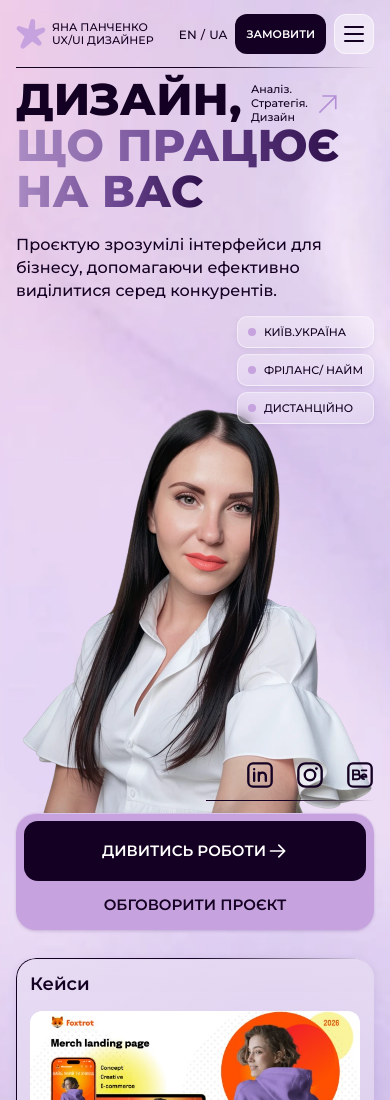
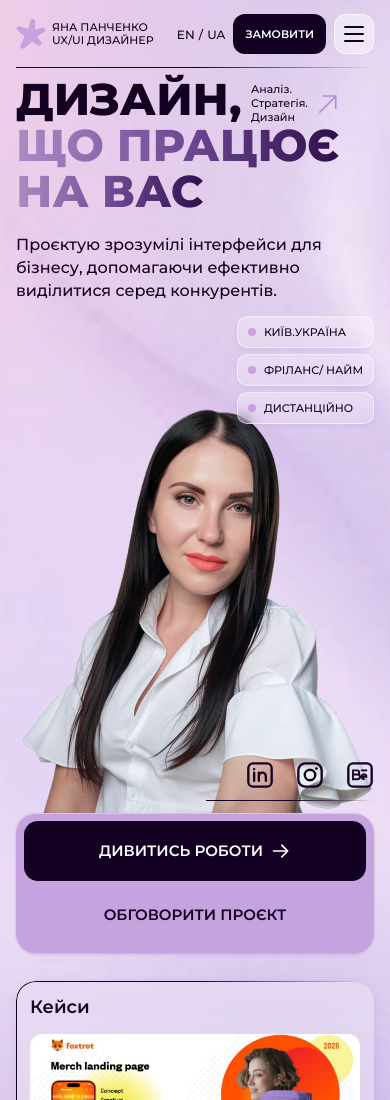
Before and after one commit to Yanavladis/Portfolio_Yana_Panchenko, a website: page index.html in a window 390 px wide. Shown: the top 1100 px of the page. Drawn offline with Linux system fonts and the light colour scheme.

Commit message:
Перемикач CTA, стани кнопок і окремі історії Storybook
- CTA-блок став перемикачем: «Обговорити проєкт» -> стан click, «Дивитись роботи» -> назад (анімація 600ms ease-out)
- Кнопка «Замовити»: висота 78, стани hover/active/disabled як у «Дивитись роботи»
- Active: миттєва темна заливка під час натискання
- Storybook: окремі компоненти Button і Toggle (CTA) зі станами

```diff
--- a/css/styles.css
+++ b/css/styles.css
@@ -70,7 +70,7 @@ h1, h2, h3, p { margin: 0; }
 .lang__btn:hover { color: #7b49a6; }
 .lang__btn.is-active { font-weight: 500; }
 
-.btn--order { position: static; flex: none; width: calc(192 * var(--u)); height: calc(72 * var(--u)); border-radius: calc(16 * var(--u)); font-size: calc(24 * var(--u)); }
+.btn--order { position: static; flex: none; width: calc(192 * var(--u)); height: calc(78 * var(--u)); border-radius: calc(16 * var(--u)); font-size: calc(24 * var(--u)); }
 .burger { display: none; }
 
 /* ---------- Hero (десктоп: абсолютні координати макета) ---------- */
@@ -99,24 +99,40 @@ h1, h2, h3, p { margin: 0; }
 
 .cta {
   left: calc(100 * var(--u)); top: calc(907 * var(--u)); z-index: 2;
-  display: flex; align-items: center; height: calc(101 * var(--u)); padding: 0 calc(12 * var(--u));
+  /* Перемикач за макетом Figma: auto layout, gap 24, padding 12 (16 з боку неактивного пункту), Smart animate 600ms ease-out */
+  display: flex; align-items: center; gap: calc(24 * var(--u)); padding: calc(12 * var(--u)) calc(16 * var(--u)) calc(12 * var(--u)) calc(12 * var(--u));
   border-radius: calc(24 * var(--u)); background: var(--c-accent);
   box-shadow: 0 calc(6 * var(--u)) calc(14 * var(--u)) rgba(80, 40, 120, .22), inset 0 1px 0 rgba(255,255,255,.35);
+  transition: padding 600ms ease-out;
 }
+.cta[data-state="click"] { padding: calc(12 * var(--u)) calc(12 * var(--u)) calc(12 * var(--u)) calc(16 * var(--u)); }
 /* Кнопка за макетом Figma: auto layout, gap 10, padding 24, висота 78; зміна стану — Smart animate, ease out, 600ms */
 .btn--dark {
   gap: calc(10 * var(--u)); height: calc(78 * var(--u)); padding: 0 calc(24 * var(--u)); border-radius: calc(16 * var(--u)); font-size: calc(24 * var(--u));
   border: 1px solid transparent;
   transition: background-color 600ms ease-out, color 600ms ease-out, border-color 600ms ease-out;
 }
-.btn--dark:hover, .btn--dark.is-hover { background: var(--c-accent); color: var(--c-ink); border-color: var(--c-ink); transform: none; }
-.btn--dark:active { background: var(--c-ink); color: var(--c-white); border-color: transparent; }
-.btn--dark[aria-disabled="true"], .btn--dark.is-disabled {
+.btn--order { border: 1px solid transparent; transition: background-color 600ms ease-out, color 600ms ease-out, border-color 600ms ease-out; }
+.btn--dark:hover, .btn--dark.is-hover, .btn--order:hover, .btn--order.is-hover { background: var(--c-accent); color: var(--c-ink); border-color: var(--c-ink); transform: none; }
+/* Active (натиснення): темна заливка, білий текст; вмикається миттєво, поки кнопка затиснута */
+.btn--dark:active, .btn--dark.is-pressed, .btn--order:active, .btn--order.is-pressed { background: var(--c-ink); color: var(--c-white); border-color: transparent; transition-duration: 0s; }
+.btn--dark[aria-disabled="true"], .btn--dark.is-disabled, .btn--order[aria-disabled="true"], .btn--order.is-disabled {
   background: #a6a3a8; color: #7e7a82; border-color: transparent; cursor: not-allowed; pointer-events: none; transform: none;
 }
 .btn__arrow { width: calc(24 * var(--u)); height: calc(24 * var(--u)); flex: none; }
-.cta__link { padding: 0 calc(24 * var(--u)) 0 calc(24 * var(--u)); font-size: calc(24 * var(--u)); font-weight: 600; text-transform: uppercase; letter-spacing: 0; white-space: nowrap; transition: opacity .2s; }
-.cta__link:hover { opacity: .7; }
+
+/* Пункти перемикача CTA: активний — темна «таблетка» зі стрілкою, неактивний — текст */
+.cta__item {
+  display: inline-flex; align-items: center; height: calc(78 * var(--u)); padding: 0; border-radius: calc(16 * var(--u));
+  font-size: calc(24 * var(--u)); font-weight: 600; text-transform: uppercase; letter-spacing: 0; white-space: nowrap;
+  color: var(--c-ink); background: transparent;
+  transition: background-color 600ms ease-out, color 600ms ease-out, padding 600ms ease-out, opacity .2s;
+}
+.cta__item.is-active { padding: 0 calc(24 * var(--u)); background: var(--c-ink); color: var(--c-white); }
+.cta[data-state="click"] .cta__item:not(.is-active) { color: var(--c-white); }
+.cta__item:not(.is-active):hover { opacity: .7; }
+.cta__item .btn__arrow { width: 0; margin-left: 0; opacity: 0; transition: width 600ms ease-out, margin-left 600ms ease-out, opacity 600ms ease-out; }
+.cta__item.is-active .btn__arrow { width: calc(24 * var(--u)); margin-left: calc(10 * var(--u)); opacity: 1; }
 
 .social { left: calc(1668 * var(--u)); top: calc(956 * var(--u)); z-index: 2; width: calc(162 * var(--u)); display: flex; justify-content: flex-end; gap: calc(26 * var(--u)); padding: 0 calc(10 * var(--u)) calc(22 * var(--u)) 0; }
 .social::after { content: ""; position: absolute; left: 0; right: 0; bottom: 0; height: 1px; background: linear-gradient(90deg, #140022 0%, #140022 50%, rgba(20,0,34,0) 100%); }
@@ -223,10 +239,12 @@ h1, h2, h3, p { margin: 0; }
     margin: calc(var(--t) * .16 + (3.75 * var(--tf) - var(--ta)) / 2) 0 0 calc(var(--t) * 7.25 - var(--ta)); }
   .hero__lead { order: 3; width: auto; max-width: 560px; margin-top: 18px; font-size: clamp(16px, 2.3vw, 21px); line-height: 1.4; }
 
-  .cta { justify-self: start; align-self: start; margin: 20px 0 28px; height: auto; padding: 10px; border-radius: 20px; max-width: 100%; }
-  .btn--dark { height: 58px; padding: 0 22px; border-radius: 14px; font-size: clamp(14px, 2vw, 18px); }
-  .btn__arrow { width: 20px; height: 20px; }
-  .cta__link { padding: 0 18px; font-size: clamp(14px, 2vw, 18px); }
+  .cta { justify-self: start; align-self: start; margin: 20px 0 28px; gap: 16px; padding: 10px 14px 10px 10px; border-radius: 20px; max-width: 100%; }
+  .cta[data-state="click"] { padding: 10px 10px 10px 14px; }
+  .cta__item { height: 58px; border-radius: 14px; font-size: clamp(14px, 2vw, 18px); }
+  .cta__item.is-active { padding: 0 22px; }
+  .btn__arrow { height: 20px; }
+  .cta__item.is-active .btn__arrow { width: 20px; margin-left: 8px; }
 
   .hero__photo { width: min(100%, 700px); height: auto; aspect-ratio: 716 / 821; margin: 12px auto 0; justify-self: center; align-self: end; }
   .hero > .social { position: relative; left: auto; top: auto; width: auto; padding: 0 0 14px 40px; margin: 0 0 28px; gap: 22px; justify-content: flex-end; align-self: end; justify-self: end; }
@@ -255,9 +273,8 @@ h1, h2, h3, p { margin: 0; }
   /* Іконки соцмереж — над кнопками, в нижньому правому куті фото */
   .hero > .social { grid-area: stage; justify-self: end; align-self: end; z-index: 3; margin: 0 0 12px; padding: 0 0 12px 40px; }
   /* Кнопки на всю ширину екрана, впритул під фото */
-  .cta { grid-area: cta; justify-self: stretch; align-self: start; width: 100%; max-width: none; margin: 0 0 28px; padding: 8px; border-radius: 20px; justify-content: center; flex-wrap: wrap; }
-  .btn--dark { flex: 1 1 100%; height: 60px; border-radius: 14px; }
-  .cta__link { flex: 1 1 100%; text-align: center; padding: 14px 8px 10px; }
+  .cta, .cta[data-state="click"] { grid-area: cta; justify-self: stretch; align-self: start; width: 100%; max-width: none; margin: 0 0 28px; padding: 8px; gap: 4px; border-radius: 20px; flex-direction: column; align-items: stretch; }
+  .cta__item { justify-content: center; height: 60px; }
   .hero__photo { margin-bottom: 0; }
 }
 
@@ -274,9 +291,7 @@ h1, h2, h3, p { margin: 0; }
   .hero__lead { font-size: 16px; line-height: 1.45; }
   .hero__photo { width: 100%; margin-top: 100px; }
   .chips { gap: 6px; margin-top: 14px; }
-  .cta { flex-wrap: wrap; }
-  .btn--dark { flex: 1 1 100%; font-size: 15px; }
-  .cta__link { flex: 1 1 100%; text-align: center; padding: 14px 8px 8px; font-size: 15px; }
+  .cta__item { font-size: 15px; }
   .chip { height: 32px; padding: 0 10px; gap: 8px; border-radius: 10px; font-size: 11px; }
   .chip::before { width: 8px; height: 8px; }
 
--- a/index.html
+++ b/index.html
@@ -62,11 +62,13 @@
 
         <p class="hero__lead" data-i18n="hero.lead">Проєктую зрозумілі інтерфейси для бізнесу, допомагаючи ефективно виділитися серед конкурентів.</p>
 
-        <div class="cta">
-          <a class="btn btn--dark" href="#cases"><span data-i18n="hero.works">Дивитись роботи</span>
+        <div class="cta" data-state="default">
+          <a class="cta__item is-active" href="#cases" data-cta="default" aria-current="true"><span data-i18n="hero.works">Дивитись роботи</span>
             <svg class="btn__arrow" viewBox="0 0 24 24" aria-hidden="true"><path d="M3 12h17M13 5l7 7-7 7" fill="none" stroke="currentColor" stroke-width="2" stroke-linecap="round" stroke-linejoin="round"/></svg>
           </a>
-          <a class="cta__link" href="#contact" data-i18n="hero.discuss">Обговорити проєкт</a>
+          <a class="cta__item" href="#contact" data-cta="click"><span data-i18n="hero.discuss">Обговорити проєкт</span>
+            <svg class="btn__arrow" viewBox="0 0 24 24" aria-hidden="true"><path d="M3 12h17M13 5l7 7-7 7" fill="none" stroke="currentColor" stroke-width="2" stroke-linecap="round" stroke-linejoin="round"/></svg>
+          </a>
         </div>
 
         <ul class="chips">
--- a/js/main.js
+++ b/js/main.js
@@ -1,3 +1,20 @@
+/* Перемикач CTA: «Обговорити проєкт» → стан click, «Дивитись роботи» → назад до default */
+(function () {
+  var cta = document.querySelector(".cta[data-state]");
+  if (!cta) return;
+  var items = cta.querySelectorAll("[data-cta]");
+  cta.addEventListener("click", function (e) {
+    var item = e.target.closest("[data-cta]");
+    if (!item) return;
+    cta.setAttribute("data-state", item.getAttribute("data-cta"));
+    items.forEach(function (el) {
+      var on = el === item;
+      el.classList.toggle("is-active", on);
+      if (on) el.setAttribute("aria-current", "true"); else el.removeAttribute("aria-current");
+    });
+  });
+})();
+
 /* Мобільне меню */
 (function () {
   var burger = document.getElementById("burger");
```
Also changed, not shown: stories/Button.stories.js (+20 -37 lines), stories/Toggle.stories.js (added, +43 -0 lines).
